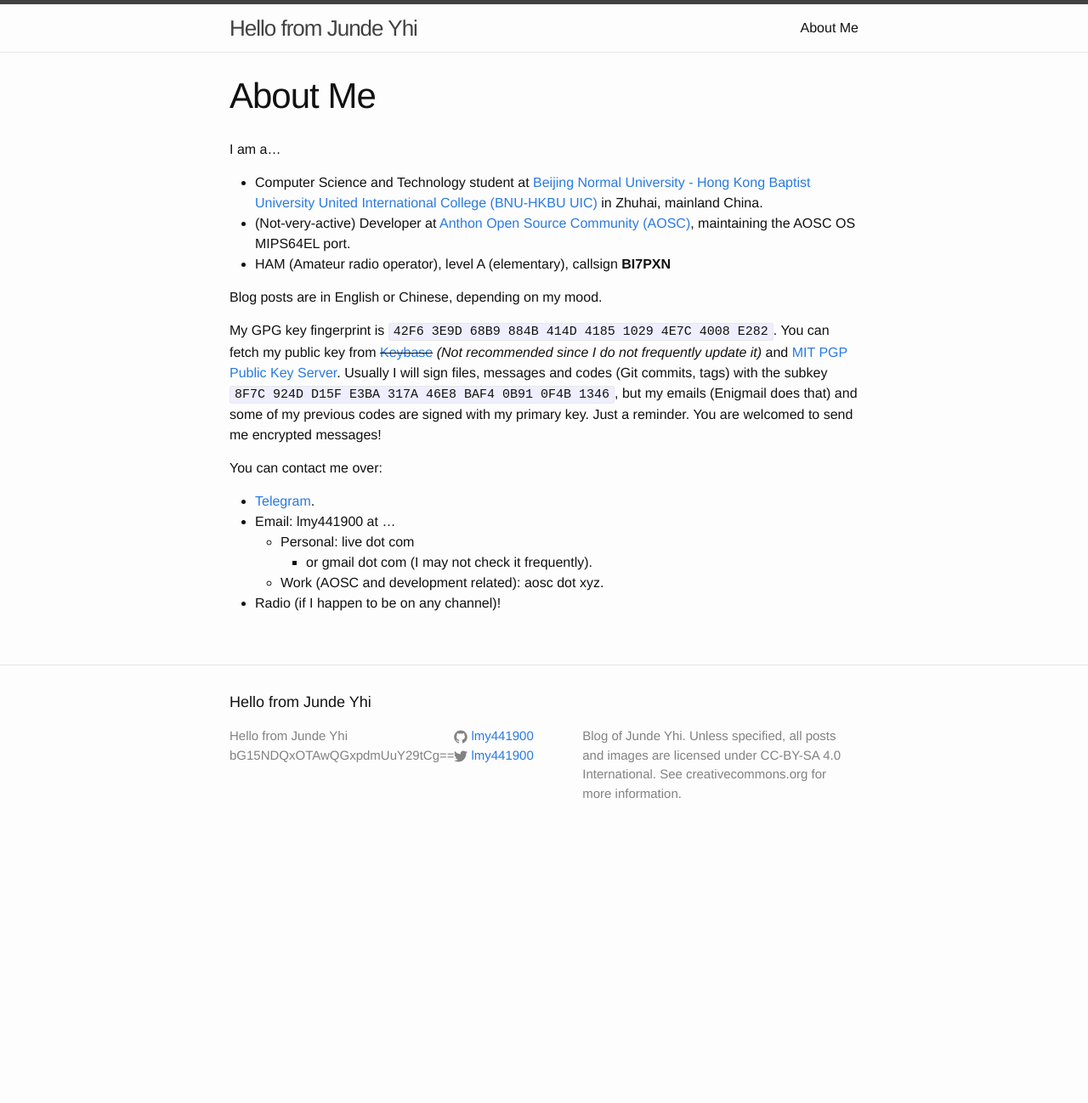
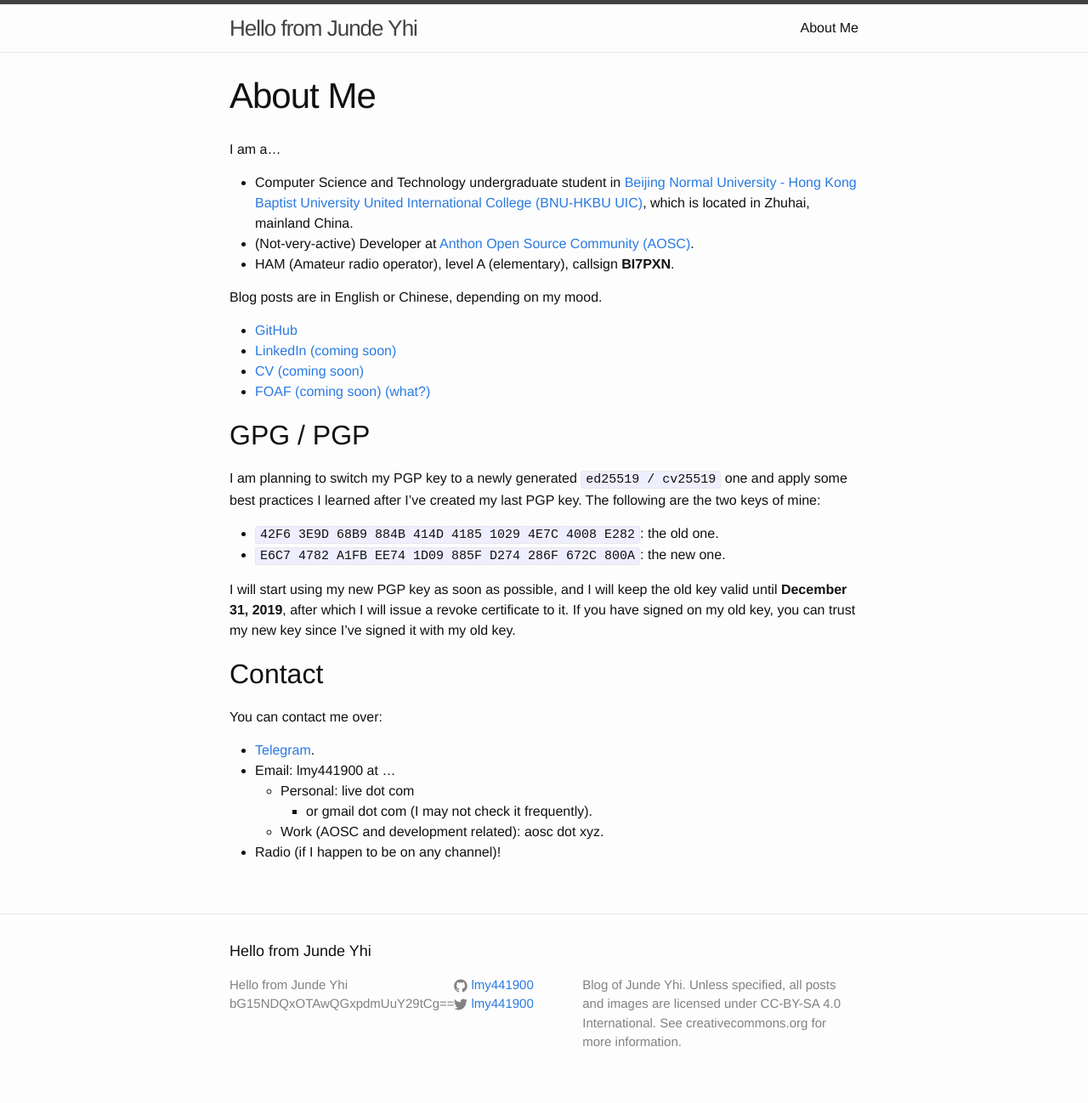
Before and after one commit to lmy441900/lmy441900.github.io, a Jekyll site: the page built from about.md, in a window 1280 px wide. Shown: the whole page at 85% size. Built offline with Jekyll 4.4.1, drawn with Linux system fonts in a browser that asks for light colours; before the commit the page ends 1005 px from its top, so only the background shows below that.

Commit message:
about.md: refine

```diff
--- a/about.md
+++ b/about.md
@@ -6,13 +6,34 @@
 
 I am a...
 
-- Computer Science and Technology student at [Beijing Normal University - Hong Kong Baptist University United International College (BNU-HKBU UIC)][uic] in Zhuhai, mainland China.
-- (Not-very-active) Developer at [Anthon Open Source Community (AOSC)][aosc], maintaining the AOSC OS MIPS64EL port.
-- HAM (Amateur radio operator), level A (elementary), callsign **BI7PXN**
+- Computer Science and Technology undergraduate student in [Beijing Normal University - Hong Kong Baptist University United International College (BNU-HKBU UIC)][uic], which is located in Zhuhai, mainland China.
+- (Not-very-active) Developer at [Anthon Open Source Community (AOSC)][aosc].
+- HAM (Amateur radio operator), level A (elementary), callsign **BI7PXN**.
 
 Blog posts are in English or Chinese, depending on my mood.
 
-My GPG key fingerprint is `42F6 3E9D 68B9 884B 414D  4185 1029 4E7C 4008 E282`. You can fetch my public key from ~~[Keybase][keybase]~~ _(Not recommended since I do not frequently update it)_ and [MIT PGP Public Key Server][mit-pgp]. Usually I will sign files, messages and codes (Git commits, tags) with the subkey `8F7C 924D D15F E3BA 317A  46E8 BAF4 0B91 0F4B 1346`, but my emails (Enigmail does that) and some of my previous codes are signed with my primary key. Just a reminder. You are welcomed to send me encrypted messages!
+- [GitHub][github]
+- [LinkedIn (coming soon)][linkedin]
+- [CV (coming soon)][cv]
+- [FOAF (coming soon)][foaf] [(what?)](https://en.wikipedia.org/wiki/FOAF_(ontology))
+
+[uic]:      https://uic.edu.hk
+[aosc]:     https://aosc.io
+[github]:   https://github.com/lmy441900
+[linkedin]: #
+[cv]:       #
+[foaf]:     #
+
+## GPG / PGP
+
+I am planning to switch my PGP key to a newly generated `ed25519 / cv25519` one and apply some best practices I learned after I've created my last PGP key. The following are the two keys of mine:
+
+- `42F6 3E9D 68B9 884B 414D  4185 1029 4E7C 4008 E282`: the old one.
+- `E6C7 4782 A1FB EE74 1D09  885F D274 286F 672C 800A`: the new one.
+
+I will start using my new PGP key as soon as possible, and I will keep the old key valid until **December 31, 2019**, after which I will issue a revoke certificate to it. If you have signed on my old key, you can trust my new key since I've signed it with my old key.
+
+## Contact
 
 You can contact me over:
 
@@ -23,8 +44,4 @@
   - Work (AOSC and development related): aosc dot xyz.
 - Radio (if I happen to be on any channel)!
 
-[uic]:      https://uic.edu.hk
-[aosc]:     https://aosc.io
-[keybase]:  https://keybase.io/lmy441900
-[mit-pgp]:  https://pgp.mit.edu/pks/lookup?search=0x10294E7C4008E282
 [tg]:       https://t.me/lmy441900
```
